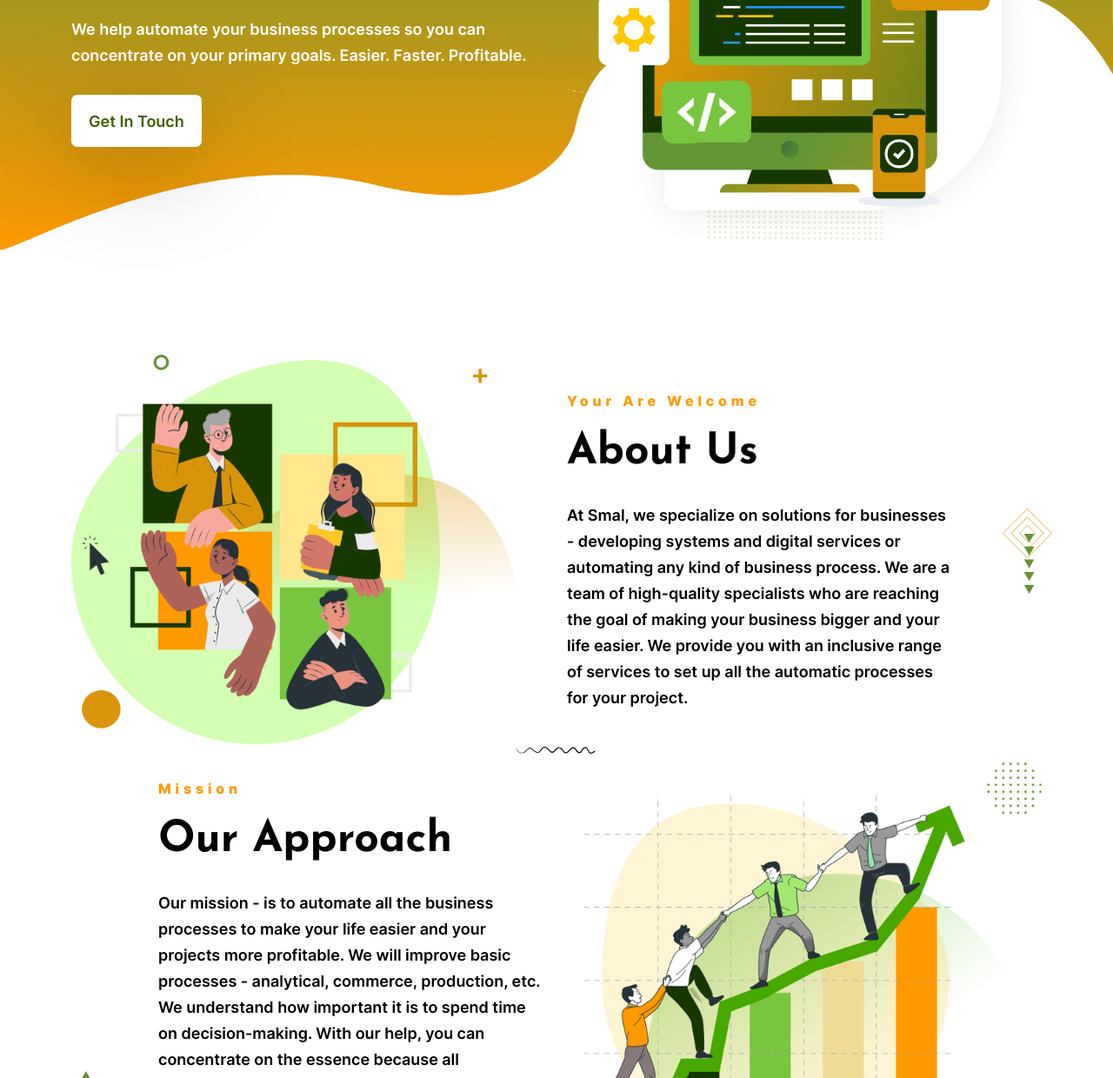
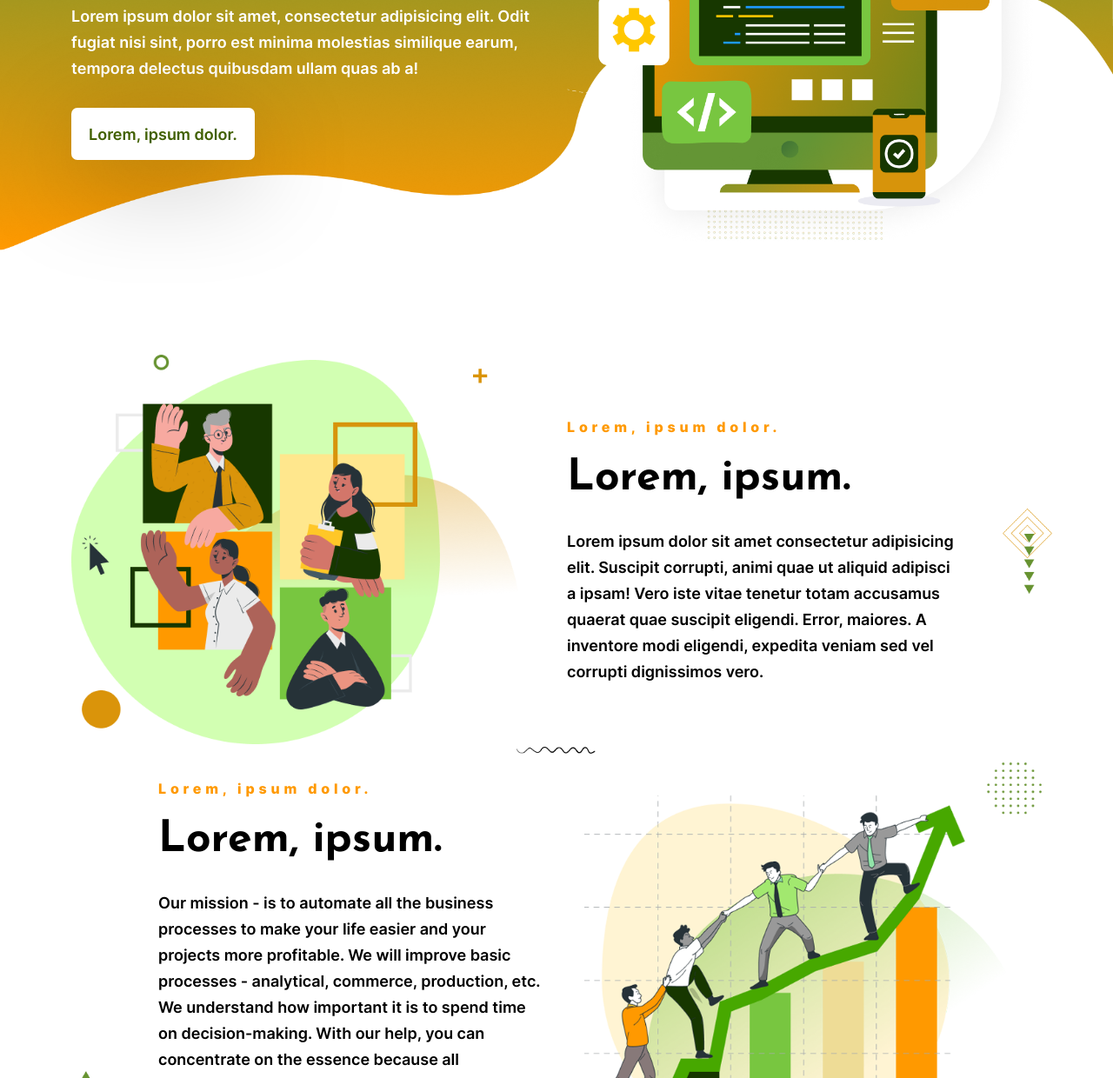
Before and after one commit to arijit2024/Floa, a plain HTML site: page index.html in a window 1280 px wide. Shown: the part 400-1640 px from the top of the page at 87% size. Drawn offline with Linux system fonts and the light colour scheme; files whose address does not match are found by name.

Commit message:
Text change

```diff
--- a/index.html
+++ b/index.html
@@ -56,12 +56,11 @@
         <div class="row align-items-center">
           <div class="col-xxl-6 col-xl-6 col-lg-6 col-md-12 col-sm-12">
             <div class="banner-text-area">
-              <h1>We Only Make Digital Products & Service</h1>
+              <h1>Lorem ipsum dolor sit amet consectetur </h1>
               <p>
-                We help automate your business processes so you can
-                concentrate on your primary goals. Easier. Faster. Profitable.
+                Lorem ipsum dolor sit amet, consectetur adipisicing elit. Odit fugiat nisi sint, porro est minima molestias similique earum, tempora delectus quibusdam ullam quas ab a!
               </p>
-              <a href="#" class="white-button">Get In Touch</a>
+              <a href="#" class="white-button">Lorem, ipsum dolor.</a>
             </div>
           </div>
           <div class="col-xxl-6 col-xl-6 col-lg-6 col-md-12 col-sm-12">
@@ -82,15 +81,10 @@
         </div>
         <div class="col-xxl-6 col-xl-6 col-lg-6 col-md-6 col-sm-12">
           <div class="about-right">
-            <span>Your Are Welcome</span>
-            <h2>About Us</h2>
+            <span>Lorem, ipsum dolor.</span>
+            <h2>Lorem, ipsum.</h2>
             <p>
-              At Smal, we specialize on solutions for businesses - developing
-              systems and digital services or automating any kind of business
-              process. We are a team of high-quality specialists who are
-              reaching the goal of making your business bigger and your life
-              easier. We provide you with an inclusive range of services to
-              set up all the automatic processes for your project.
+              Lorem ipsum dolor sit amet consectetur adipisicing elit. Suscipit corrupti, animi quae ut aliquid adipisci a ipsam! Vero iste vitae tenetur totam accusamus quaerat quae suscipit eligendi. Error, maiores. A inventore modi eligendi, expedita veniam sed vel corrupti dignissimos vero.
             </p>
           </div>
         </div>
@@ -101,8 +95,8 @@
         </div>
         <div class="col-xxl-6 col-xl-6 col-lg-6 col-md-6 col-sm-12">
           <div class="about-right">
-            <span>Mission</span>
-            <h2>Our Approach</h2>
+            <span>Lorem, ipsum dolor.</span>
+            <h2>Lorem, ipsum.</h2>
             <p>
               Our mission - is to automate all the business processes to make
               your life easier and your projects more profitable. We will
```
